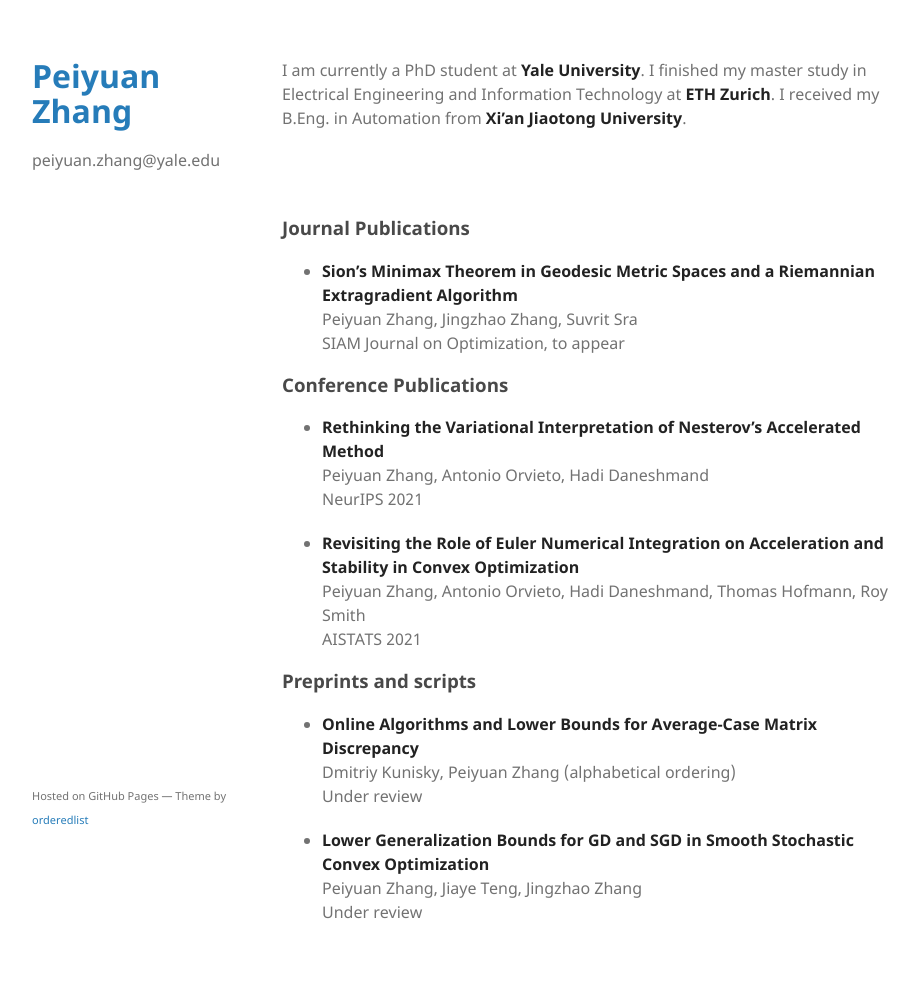
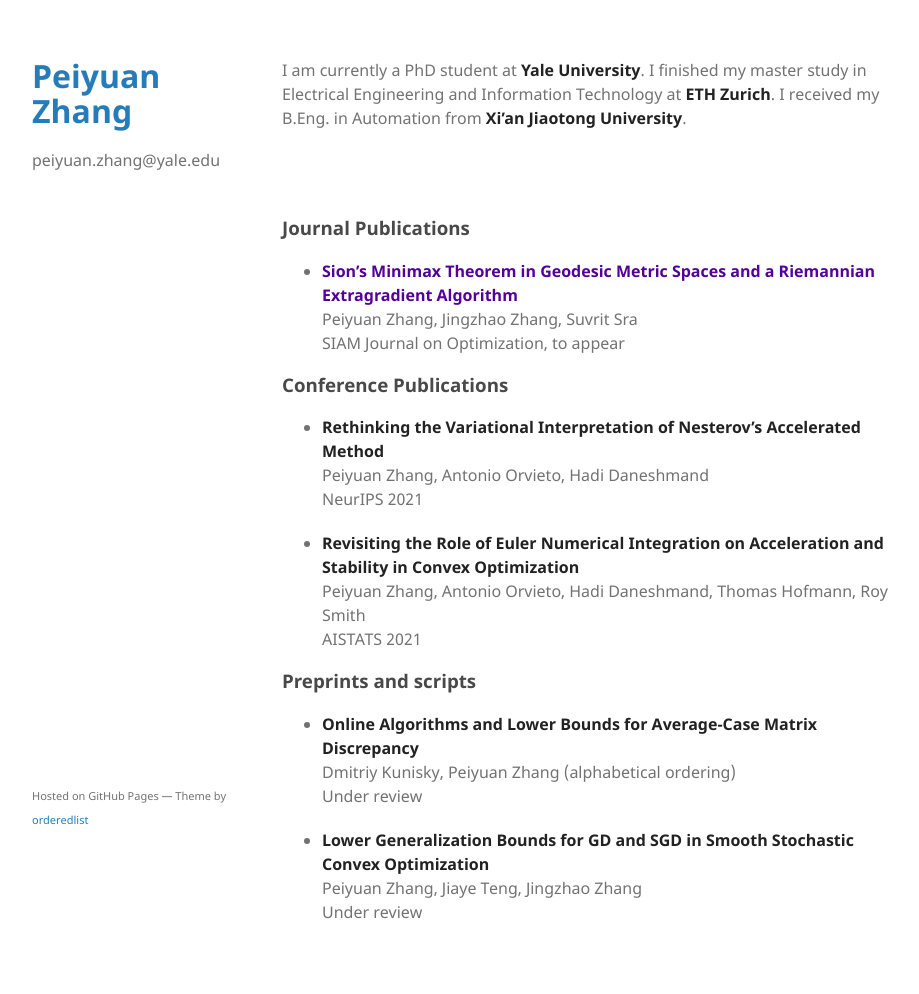
Before and after one commit to phei-iuen/phei-iuen.github.io, a Jekyll site: the page built from index.md, in a window 1280 px wide. Shown: the whole page, without its empty margins (178-1097 px from the left). Built offline with Jekyll 4.4.1, drawn with Linux system fonts in a browser that asks for light colours.

Commit message:
Update index.md

```diff
--- a/index.md
+++ b/index.md
@@ -7,7 +7,7 @@ I am currently a PhD student at **Yale University**. I finished my master study
 <br/><br/>
 
 ### Journal Publications
-* [<span style="color:#520099">**Sion's Minimax Theorem in Geodesic Metric Spaces and a Riemannian Extragradient Algorithm**</span>](https://arxiv.org/abs/2202.06950) <br />
+* [**<span style="color:#520099">Sion's Minimax Theorem in Geodesic Metric Spaces and a Riemannian Extragradient Algorithm</span>**](https://arxiv.org/abs/2202.06950) <br />
   Peiyuan Zhang, Jingzhao Zhang, Suvrit Sra <br />
   SIAM Journal on Optimization, to appear
 
```
